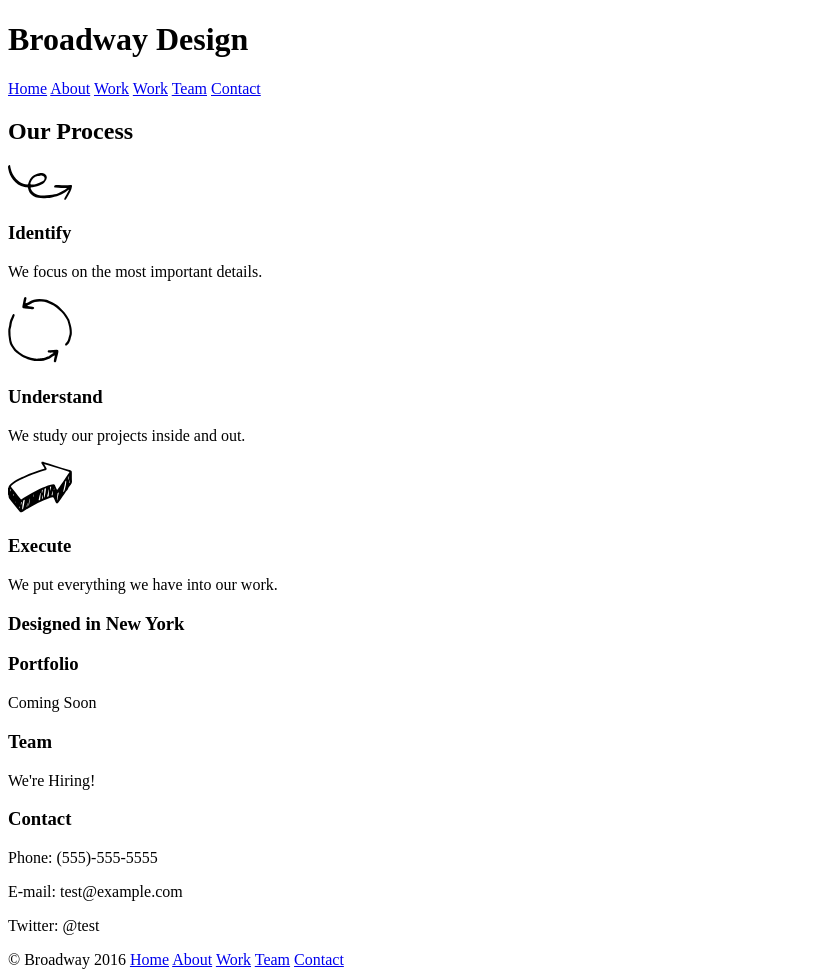
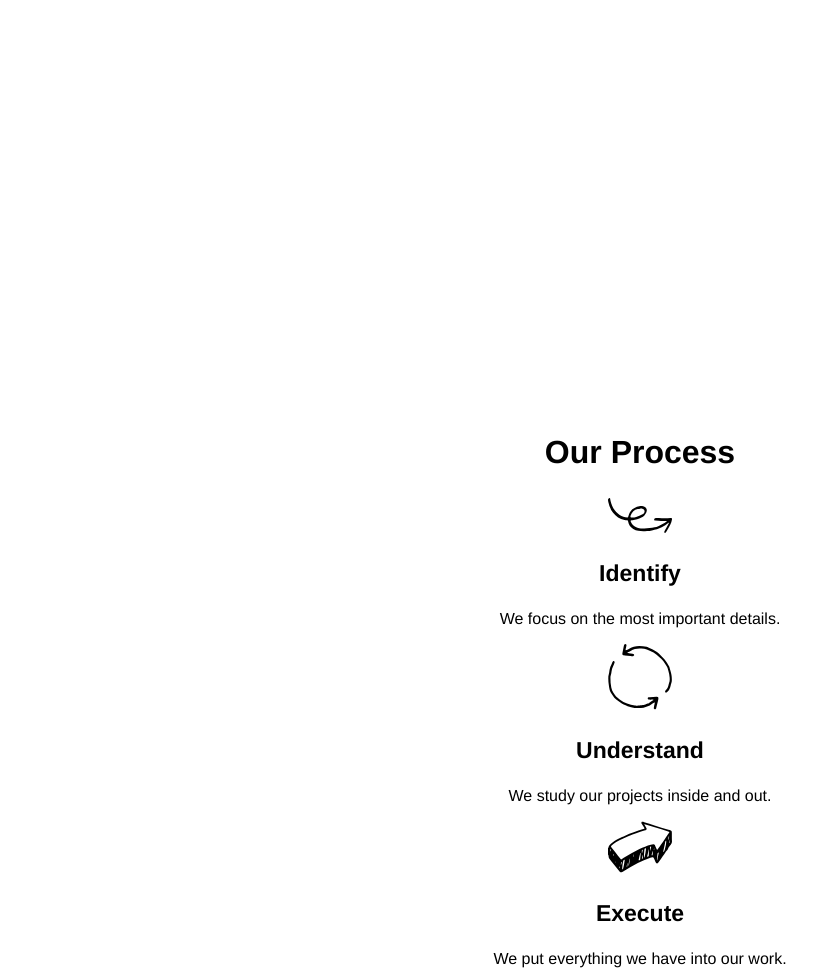
Before and after one commit to AEncinas7/Broadway, a plain HTML site: page index.html in a window 1280 px wide. Shown: the top 972 px of the page, without its empty margins (0-831 px from the left). Drawn offline with Linux system fonts and the light colour scheme; files that its build step writes are made by us from their sources.

Commit message:
Add CSS alignments, sizes and colors

```diff
--- a/index.html
+++ b/index.html
@@ -7,43 +7,48 @@
   </head>
 
   <body>
+    <div class="top">
+      <h1>Broadway Design</h1>
+      <a href="./index.html" class="link">Home</a><br><br>
+      <a href="#" class="link">About</a><br><br>
+      <a href="#" class="link">Work</a><br><br>
+      <a href="#" class="link">Work</a><br><br>
+      <a href="#" class="link">Team</a><br><br>
+      <a href="#" class="link">Contact</a><br><br>
+    </div>
 
-    <h1>Broadway Design</h1>
-    <a href="./index.html">Home</a>
-    <a href="#">About</a>
-    <a href="#">Work</a>
-    <a href="#">Work</a>
-    <a href="#">Team</a>
-    <a href="#">Contact</a>
 
     <h2>Our Process</h2>
 
     <img src="./images/identify.svg" alt="Curvy arrow">
-    <h3>Identify</h3>
+    <h3 class="process_step">Identify</h3>
     <p>We focus on the most important details.</p>
 
     <img src="./images/understand.svg" alt="Two round arrows">
-    <h3>Understand</h3>
+    <h3 class="process_step">Understand</h3>
     <p>We study our projects inside and out.</p>
 
     <img src="./images/execute.svg" alt="Thick arrow">
-    <h3>Execute</h3>
+    <h3 class="process_step">Execute</h3>
     <p>We put everything we have into our work.</p>
 
-    <h3>Designed in New York</h3>
+    <h3 class="design_location">Designed in New York</h3>
 
-    <h3>Portfolio</h3>
+    <h3 class="designers_details">Portfolio</h3>
     <p>Coming Soon</p>
 
-    <h3>Team</h3>
+    <h3 class="designers_details">Team</h3>
     <p>We're Hiring!</p>
 
-    <h3>Contact</h3>
+    <h3 class="designers_details">Contact</h3>
     <p>Phone: (555)-555-5555</p>
     <p>E-mail: test@example.com</p>
     <p>Twitter: @test</p>
 
-    <p>© Broadway 2016 <a href="./index.html">Home</a> <a href="#">About</a> <a href="#">Work</a> <a href="#">Team</a> <a href="#">Contact</a></p>
+    <div>
+      <p class="footer">© Broadway 2016 <a href="./index.html" class="link">Home</a> <a href="#" class="link">About</a> <a href="#" class="link">Work</a> <a href="#" class="link">Team</a> <a href="#" class="link">Contact</a></p>
+    </div>
+
 
   </body>
 </html>
--- /dev/null
+++ b/resources/css/style.css
@@ -0,0 +1,39 @@
+body{
+  text-align: center;
+  font-family: Helvetica;
+}
+
+h1,
+h2,
+h3{
+  font-weight: bold;
+}
+
+h1,
+.link,
+.design_location{
+  color: white;
+}
+
+p.footer{
+  color:white;
+  font-size: 11px;
+  background-color: dimgray;
+  text-align: left;
+}
+
+h1{
+  font-size: 70px;
+}
+
+h2{
+font-size: 32px;
+}
+
+.link{
+  font-size: 18px;
+}
+
+h3{
+  font-size: 23px;
+}
```
Also changed, not shown: resources/style.css (deleted).
